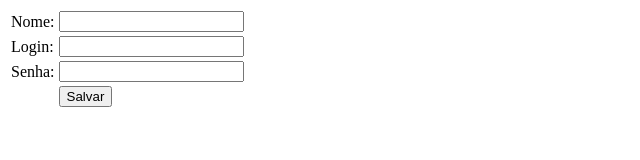
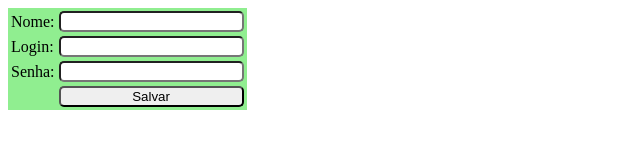
Before and after one commit to Arthurregismais/mini-curso-front-end, a plain HTML site: page front-end/src/main/webapp/index.html in a window 1280 px wide. Shown: the whole page, without its empty margins (0-640 px from the left). Drawn offline with Linux system fonts and the light colour scheme.

Commit message:
Adicionado elementos CSS

```diff
--- a/front-end/src/main/webapp/index.html
+++ b/front-end/src/main/webapp/index.html
@@ -7,29 +7,29 @@
 <body>
 	<!--- Mini Curso Front-end --->
 
-	<form action="">
+	<form action="" >
 
-		<table>
+		<table style="background-color: lightgreen">
 
 			<tr>
 				<td><label> Nome: </label></td>
-				<td><input type="text" id="nome" name="nome"></td>
+				<td><input type="text" id="nome" name="nome" style="border-radius:5px;"></td>
 			</tr>
 
 			<tr>
 				<td><label> Login: </label></td>
-				<td><input type="text" id="login" name="login"></td>
+				<td><input type="text" id="login" name="login" style="border-radius:5px;"></td>
 			</tr>
 
 			<tr>
 				<td><label> Senha: </label></td>
-				<td><input type="password" id="senha" name="senha"></td>
+				<td><input type="password" id="senha" name="senha" style="border-radius:5px;"></td>
 			</tr>
 
 			<tr>
 				<td>
 				</td>
-				<td><input type="submit" value="Salvar" ></td>
+				<td><input type="submit" value="Salvar" style="width: 100%; border-radius:5px" ></td>
 			</tr>
 
 
```
